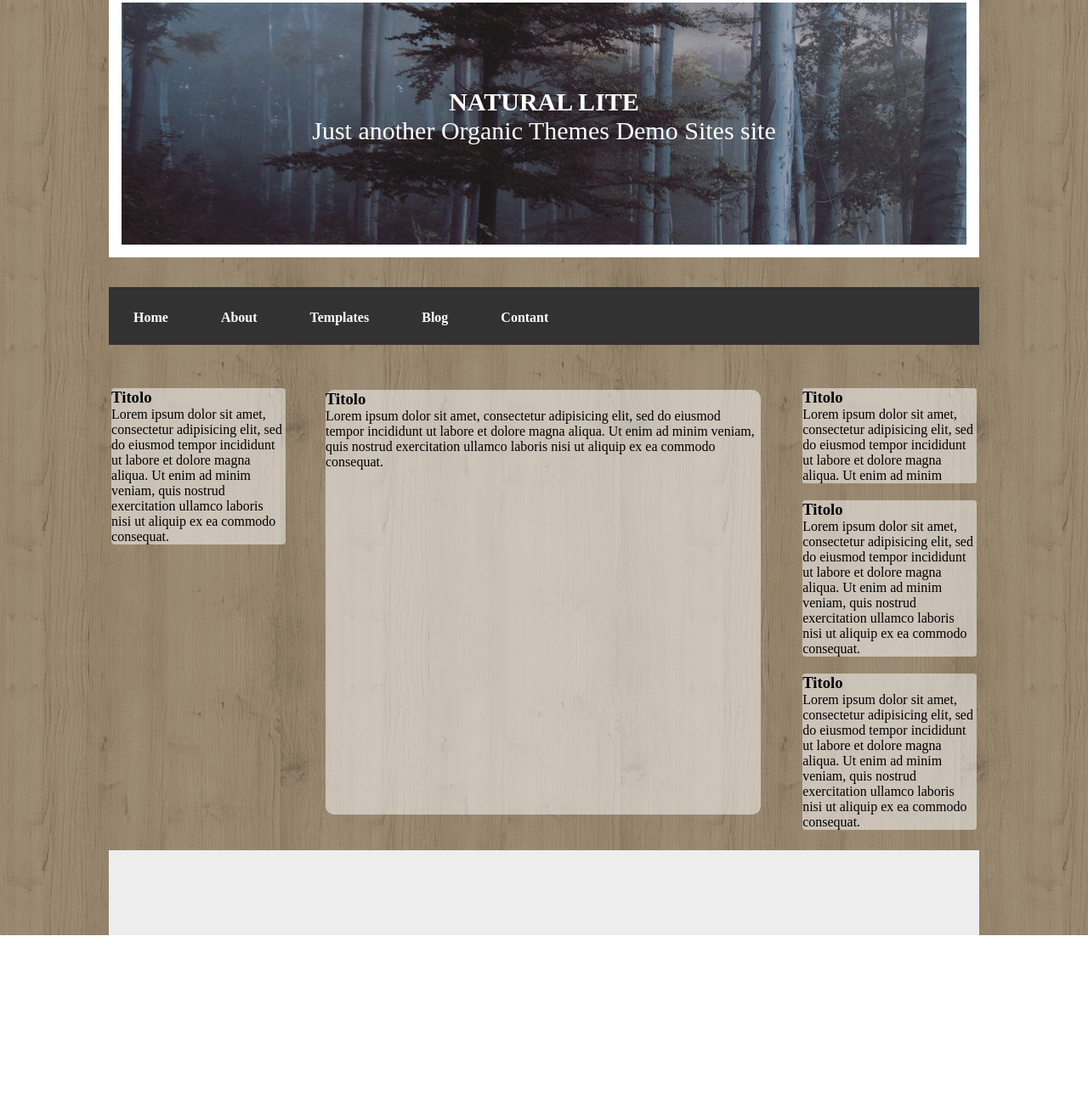
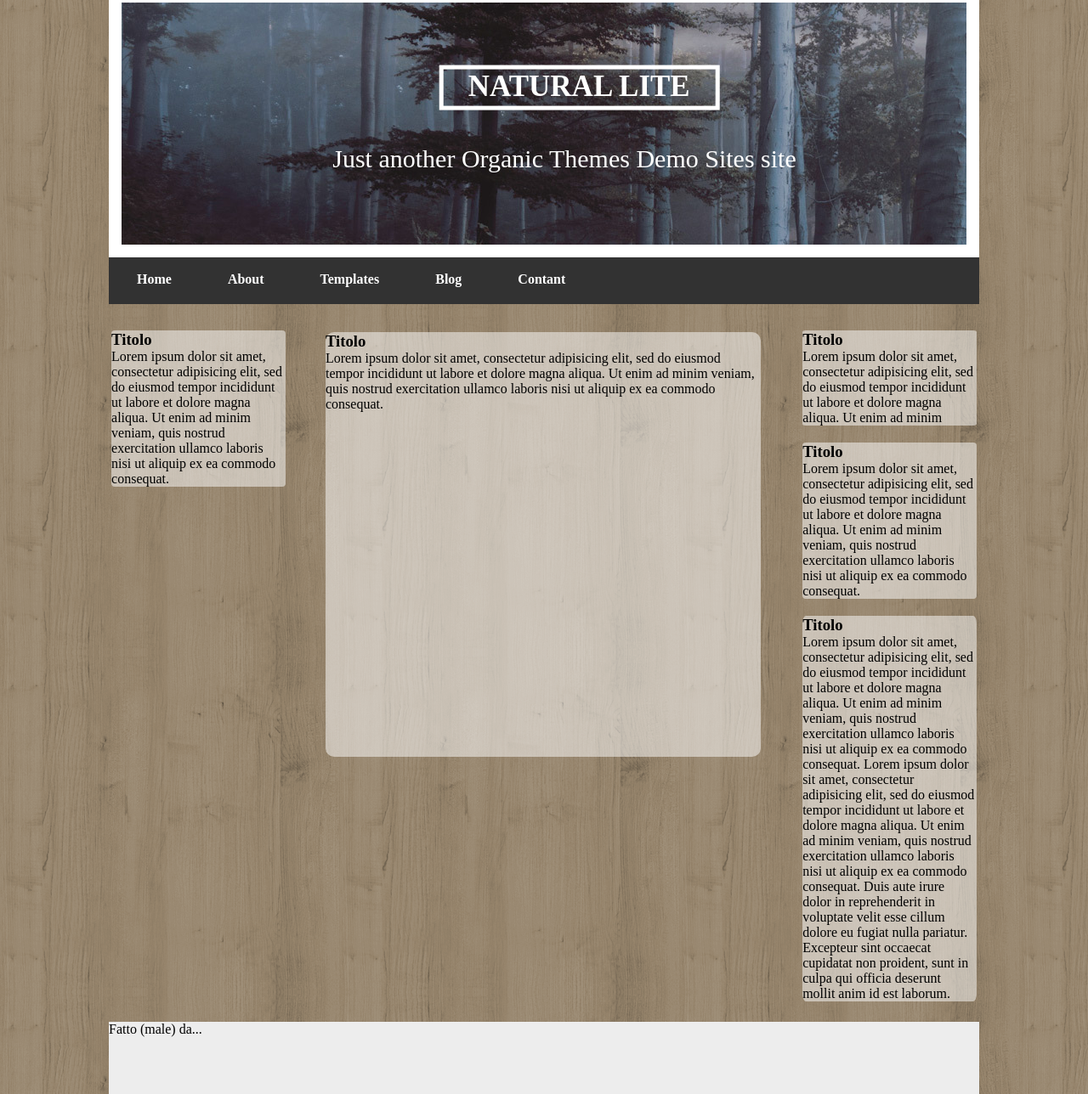
Before and after one commit to GiuliaStagnitto/htmlcss-wp, a plain HTML site: page index.html in a window 1280 px wide. Shown: the part 32-1320 px from the top of the page at 85% size. Before the commit the page ends 1133 px from the top, so only its background shows below. Drawn offline with Linux system fonts and the light colour scheme.

Commit message:
Miglioramenti, footer da fare

```diff
--- a/css/master.css
+++ b/css/master.css
@@ -28,50 +28,52 @@ header{
 }
 
 .logo{
-  width: 70%;
-  height: 50%;
-  margin: auto;
-  padding: 10% 0;
+  position: absolute;
+  top:16%;
+  right: 20%;
+  transform: translate(-16%, -20%);
 }
 
-.titolo, .descrizione{
-  text-align: center;
-  vertical-align: middle;
-  font-size: 30px;
-  color:white;
-  font-family: 'Broadway';
-}
 
 .titolo{
+  position: relative;
+  left: 125px;
+  width: 330px;
+  height: 53px;
+  color:white;
+  font-size: 35px;
+  border: solid 5px white;
+  font-family: 'Broadway';
   font-weight: bold;
+  text-align: center;
 }
 
 .descrizione{
+  position: relative;
+  top: 30px;
+  color:white;
+  font-size: 30px;
+  margin-top: 10px;
+  font-family: 'Bell MT';
   font-weight: normal;
 }
 
 
-.nav{
+nav{
+  text-align: center;
   width: 100%;
-  height: 68px;
+  height: 55px;
   background-color: rgb(50,50,50);
-  /* position: relative; */
-}
-
-ul{
-  list-style-type: none;
-  margin-bottom: 0px;
 }
 
 li{
-  /* float: left; */
+  float: left;
   display: inline-block;
-  margin: 3px;
+  margin: 7px;
   padding: 10px;
 }
 
 a{
-  display: block;
   text-decoration: none;
   color: white;
   font-weight: bold;
@@ -79,7 +81,7 @@ a{
 }
 
 li a:hover{
-  background-color: white;
+  background-color:#a3a3a3;
 }
 
 section{
@@ -123,7 +125,7 @@ aside {
 }
 
 .purple {
-  margin-bottom: 10% ;
+  margin-bottom: 10%;
   border-radius: 2%;
   background-color: rgba(255, 255, 255, 0.5);
 }
@@ -132,3 +134,10 @@ footer{
   height: 100px;
   background-color: #ededed;
 }
+
+.creato{
+  width: 100%;
+  height: 40px;
+  border-color: #636261;
+  border-bottom: 2px;
+}
--- a/index.html
+++ b/index.html
@@ -14,14 +14,16 @@
             <p class="descrizione">	Just another Organic Themes Demo Sites site	</p>
           </div>
         </div>
+        <nav>
+          <ul>
+            <li><a href="#">Home</a></li>
+            <li><a href="#">About</a></li>
+            <li><a href="#">Templates</a></li>
+            <li><a href="#">Blog</a></li>
+            <li><a href="#">Contant</a></li>
+          </ul>
+        </nav>
       </header>
-      <ul class="nav">
-        <li><a href="#">Home</a></li>
-        <li><a href="#">About</a></li>
-        <li><a href="#">Templates</a></li>
-        <li><a href="#">Blog</a></li>
-        <li><a href="#">Contant</a></li>
-      </ul>
         <section class="riga">
           <aside class="left">
             <h3>Titolo</h3>
@@ -43,12 +45,18 @@
             </div>
             <div class="purple">
               <h3>Titolo</h3>
-              <p>Lorem ipsum dolor sit amet, consectetur adipisicing elit, sed do eiusmod tempor incididunt ut labore et dolore magna aliqua. Ut enim ad minim veniam, quis nostrud exercitation ullamco laboris nisi ut aliquip ex ea commodo consequat.</p>
+              <p>Lorem ipsum dolor sit amet, consectetur adipisicing elit, sed do eiusmod tempor incididunt ut labore et dolore magna aliqua. Ut enim ad minim veniam, quis nostrud exercitation ullamco laboris nisi ut aliquip ex ea commodo consequat. Lorem ipsum dolor sit amet, consectetur adipisicing elit, sed do eiusmod tempor incididunt ut labore et dolore magna aliqua. Ut enim ad minim veniam, quis nostrud exercitation ullamco laboris nisi ut aliquip ex ea commodo consequat. Duis aute irure dolor in reprehenderit in voluptate velit esse cillum dolore eu fugiat nulla pariatur. Excepteur sint occaecat cupidatat non proident, sunt in culpa qui officia deserunt mollit anim id est laborum.</p>
             </div>
           </aside>
         </section>
 
       <footer>
+        <div class="creato">
+          Fatto (male) da...
+          <div class="loghi">
+
+          </div>
+        </div>
       </footer>
 
     </div>
```
